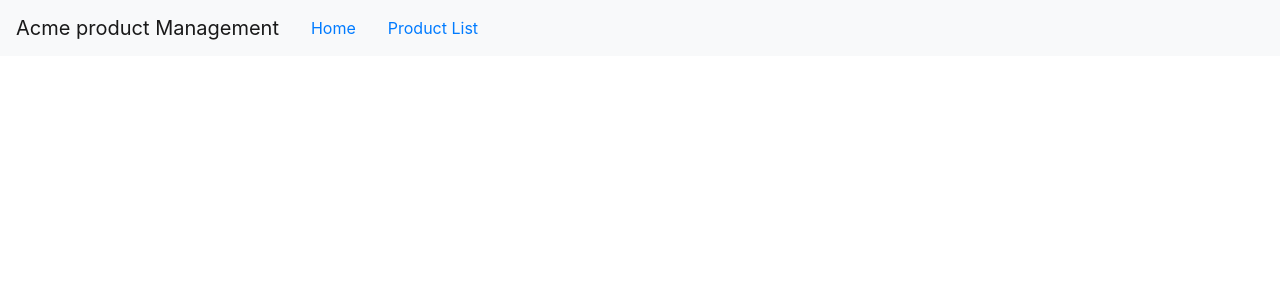
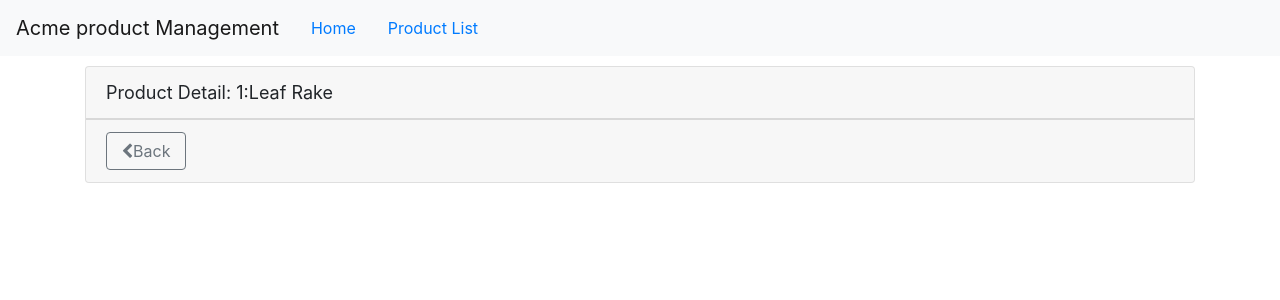
Before and after one commit to GraceMwende/Product-management, an Angular app: page /products/1 in a window 1280 px wide. Shown: the top 300 px of the page. Built offline with nearby package versions, Linux system fonts and the light colour scheme.

Commit message:
parameter and guards in routing

```diff
--- a/src/app/app.module.ts
+++ b/src/app/app.module.ts
@@ -10,6 +10,7 @@
 import { StarComponent } from './shared/star.component';
 import { ProductDetailComponent } from './products/product-detail.component';
 import { WelcomeComponent } from './home/welcome.component';
+import { ProductDetailGuard } from './products/product-detail.guard';
 
 @NgModule({
   declarations: [
@@ -28,7 +29,11 @@
     HttpClientModule,
     RouterModule.forRoot([
       { path: 'products', component: ProductListComponent },
-      { path: 'products/:id', component: ProductDetailComponent },
+      {
+        path: 'products/:id',
+        canActivate: [ProductDetailGuard],
+        component: ProductDetailComponent,
+      },
       { path: 'welcome', component: WelcomeComponent },
       { path: '', redirectTo: 'welcome', pathMatch: 'full' },
       { path: '**', redirectTo: 'welcome', pathMatch: 'full' },
--- a/src/app/products/product-detail.component.html
+++ b/src/app/products/product-detail.component.html
@@ -2,4 +2,10 @@
   <div class="card-header">
     {{ pageTitle + ":" + product.productName }}
   </div>
-</div>
+  <div class="card-footer">
+    <button class="btn btn-outline-secondary"
+      (click)='onBack()'
+      style="width: 80px">
+      <i class="fa fa-chevron-left"></i>Back</button>
+    </div>
+  </div>
--- a/src/app/products/product-detail.component.ts
+++ b/src/app/products/product-detail.component.ts
@@ -1,5 +1,6 @@
 import { Component, OnInit } from '@angular/core';
 import { IProduct } from './product';
+import { ActivatedRoute, Router } from '@angular/router';
 
 @Component({
   templateUrl: './product-detail.component.html',
@@ -9,7 +10,23 @@
   pageTitle: string = 'Product Detail';
   product: IProduct;
 
-  constructor() {}
+  constructor(private route: ActivatedRoute, private router: Router) {}
 
-  ngOnInit(): void {}
+  ngOnInit() {
+    let id = +this.route.snapshot.paramMap.get('id');
+    this.pageTitle += `: ${id}`;
+    this.product = {
+      productId: 1,
+      productName: 'Leaf Rake',
+      productCode: 'GDN-0011',
+      releaseDate: 'March 19, 2019',
+      description: 'Leaf rake with 48-inch wooden handle.',
+      price: 19.95,
+      starRating: 3.2,
+      imageUrl: 'assets/images/leaf_rake.png',
+    };
+  }
+  onBack(): void {
+    this.router.navigate(['/products']);
+  }
 }
--- /dev/null
+++ b/src/app/products/product-detail.guard.ts
@@ -0,0 +1,32 @@
+import { Injectable } from '@angular/core';
+import {
+  CanActivate,
+  ActivatedRouteSnapshot,
+  RouterStateSnapshot,
+  UrlTree,
+  Router,
+} from '@angular/router';
+import { Observable } from 'rxjs';
+
+@Injectable({
+  providedIn: 'root',
+})
+export class ProductDetailGuard implements CanActivate {
+  constructor(private router: Router) {}
+  canActivate(
+    next: ActivatedRouteSnapshot,
+    state: RouterStateSnapshot
+  ):
+    | Observable<boolean | UrlTree>
+    | Promise<boolean | UrlTree>
+    | boolean
+    | UrlTree {
+    let id = +next.url[1].path;
+    if (isNaN(id) || id < 1) {
+      alert('invalid product id');
+      this.router.navigate(['/products']);
+      return false;
+    }
+    return true;
+  }
+}
--- a/src/app/products/product-list.component.html
+++ b/src/app/products/product-list.component.html
@@ -44,11 +44,20 @@
             [style.margin.px]="imageMargin"
           />
         </td>
-        <td>{{ product.productName }}</td>
+        <td>
+          <a [routerLink]="['/products', product.productId]">
+            {{ product.productName }}</a
+          >
+        </td>
         <td>{{ product.productCode | lowercase | convertToSpaces: "-" }}</td>
         <td>{{ product.releaseDate }}</td>
         <td>{{ product.price | currency: "USD":"symbol":"1.2-2" }}</td>
-        <td><pm-star [rating] ='product.starRating' (ratingClicked)="onRatingClicked($event)"></pm-star></td>
+        <td>
+          <pm-star
+            [rating]="product.starRating"
+            (ratingClicked)="onRatingClicked($event)"
+          ></pm-star>
+        </td>
       </tr>
     </tbody>
   </table>
```
Also changed, not shown: 1 other file (tests, documents, lock files or other folders).
